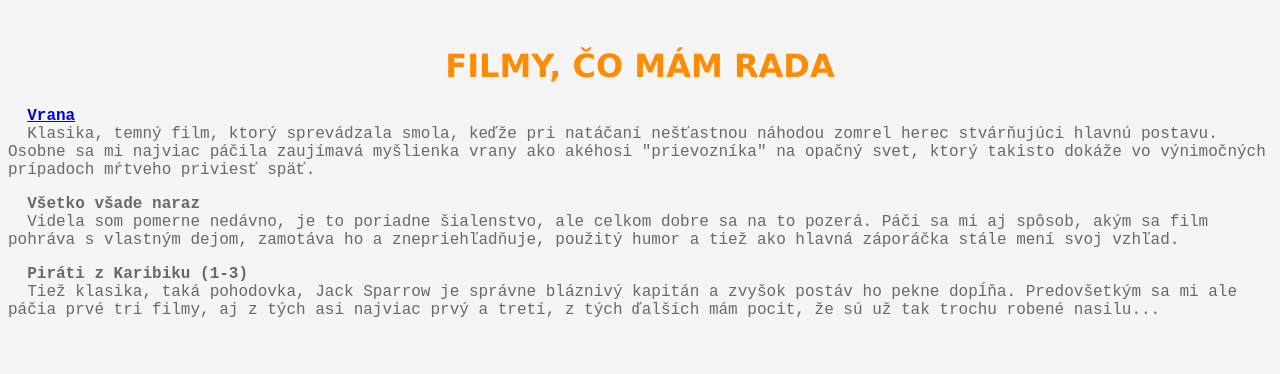
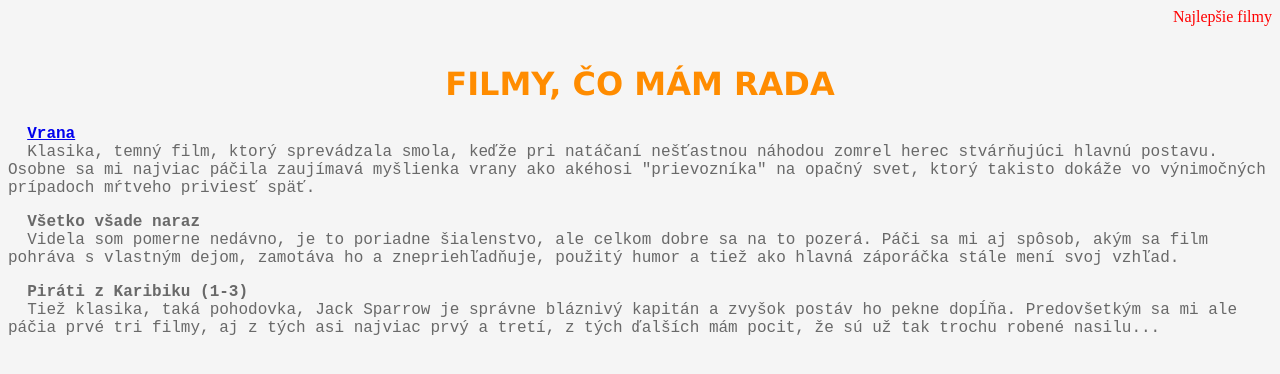
Before and after one commit to KrSyk/index.html, a plain HTML site: page index.html in a window 1280 px wide. Drawn offline with Linux system fonts and the light colour scheme.

Commit message:
Update index.html

```diff
--- a/index.html
+++ b/index.html
@@ -5,10 +5,11 @@
     <meta charset="UTF-8">
     <meta http-equiv="X-UA-Compatible" content="IE=edge">
     <meta name="viewport" content="width=device-width, initial-scale=1.0">
-    <title>Kristína</title>
+    <title>Kristína</title
 </head>
 
 <body style="background-color: whitesmoke;">
+    <a style= "color: red; justify-content: end; display: flex;" "href="Rebríček najlepších filmov.html">Najlepšie filmy</a>
     <br>
     <h1 style="text-align: center; font-family: Verdana, Geneva, Tahoma, sans-serif; color: darkorange" ;> <b> FILMY, ČO MÁM RADA</b></h1>
     <p style="font-family: 'Courier New', Courier, monospace; color:dimgray"> <b>&nbsp; <a href="Film1.html">Vrana</a></b>
```
